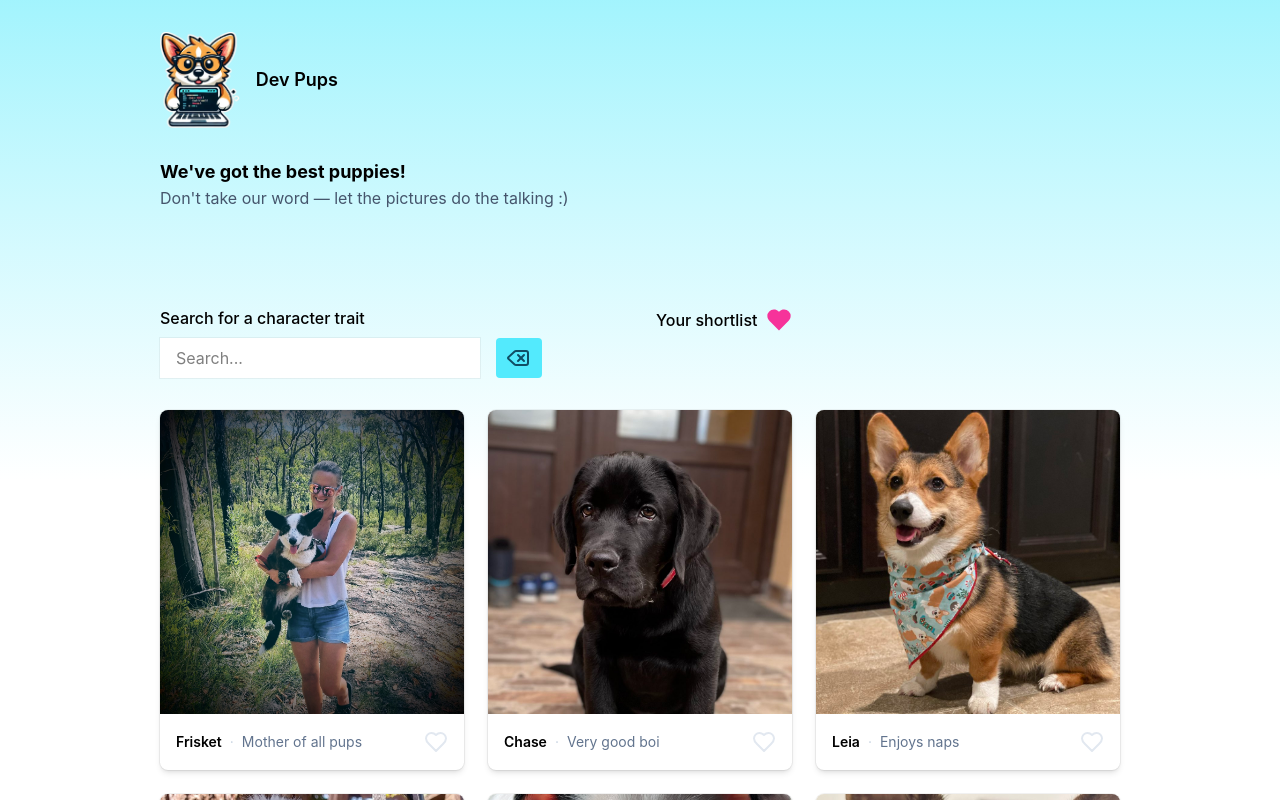
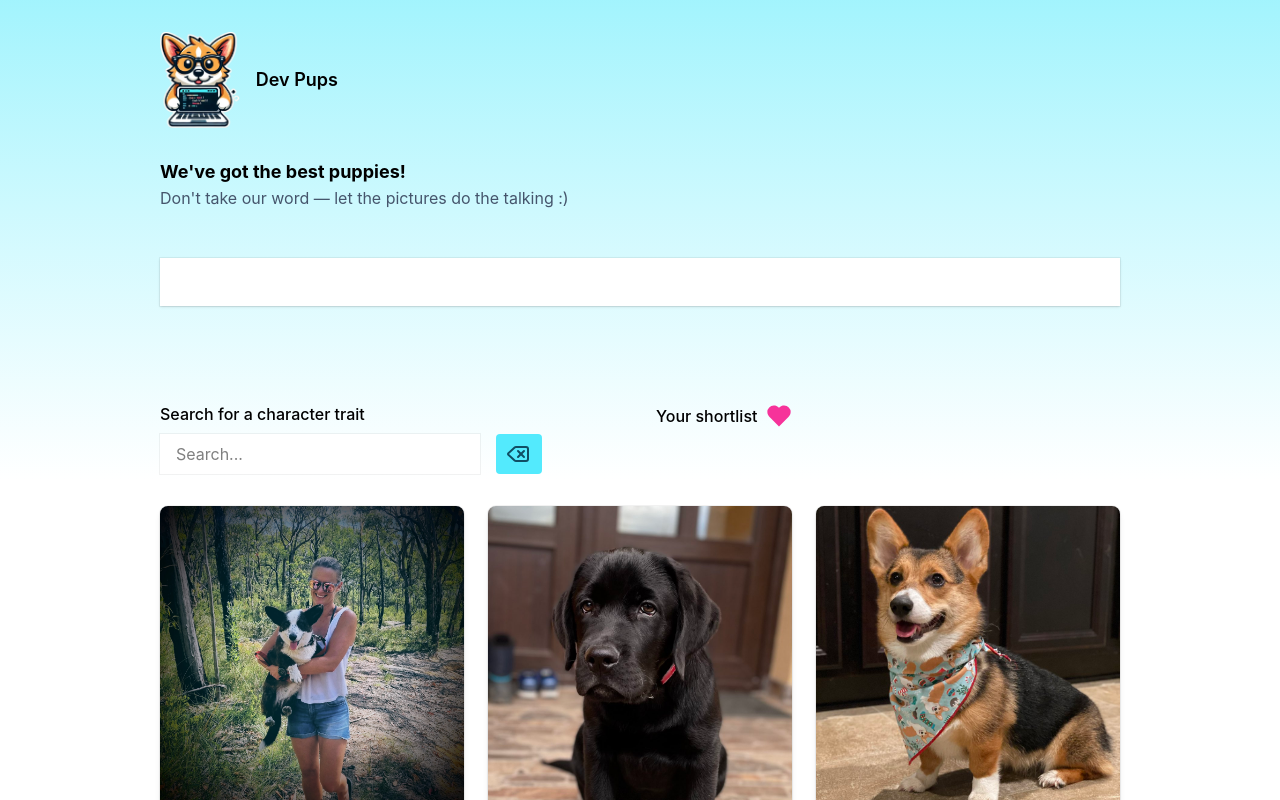
Before and after one commit to aledbrown/devpups, a React (Vite) app: page / in a window 1280 px wide. Shown: the top 800 px of the page. Built offline with nearby package versions, Linux system fonts and the light colour scheme.

Commit message:
Begin api connection

```diff
--- a/src/app.tsx
+++ b/src/app.tsx
@@ -24,23 +24,39 @@ export function App() {
 }
 
 function Main() {
-  const [liked, setLiked] = useState<Puppy['id'][]>([]);
-  const [searchQuery, setSearchQuery] = useState<string>('');
+  const [liked, setLiked] = useState<Puppy["id"][]>([]);
+  const [searchQuery, setSearchQuery] = useState<string>("");
   const [puppies, setPuppies] = useState<Puppy[]>(puppiesData);
 
   return (
     <main>
-{/*
+      {/*
       <pre>
         {JSON.stringify({liked, searchQuery}, null, 2)}
       </pre>
 */}
+      <ApiPuppies />
       <div className="mt-24 grid gap-8 sm:grid-cols-2">
         <Search searchQuery={searchQuery} setSearchQuery={setSearchQuery} />
         <Shortlist puppies={puppies} liked={liked} setLiked={setLiked} />
       </div>
-      <PuppiesList searchQuery={searchQuery} puppies={puppies} liked={liked} setLiked={setLiked} />
+      <PuppiesList
+        searchQuery={searchQuery}
+        puppies={puppies}
+        liked={liked}
+        setLiked={setLiked}
+      />
       <NewPuppyForm setPuppies={setPuppies} puppies={puppies} />
     </main>
-  )
+  );
 }
+
+function ApiPuppies() {
+  // TODO: Fetch puppies from an API
+
+  return (
+    <div className="bg-white mt-12 p-6 shadow ring ring-black/5">
+
+    </div>
+  );
+}
```
